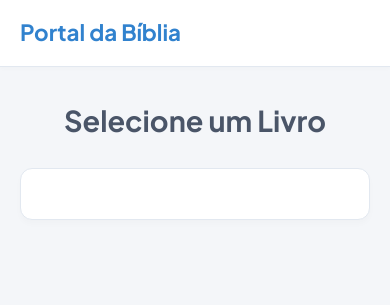
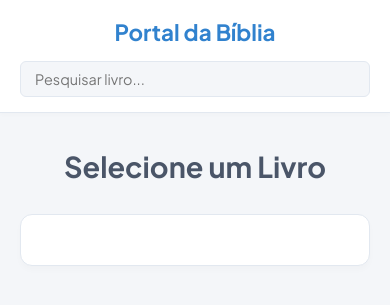
Before and after one commit to arthursaert/portal-da-biblia, a Flask app: page / in a window 390 px wide. Shown: the top 305 px of the page. Run offline with Flask 3, Linux system fonts and the light colour scheme; data that the repository does not hold is empty.

Commit message:
Feat: Adicionada barra de pesquisa contextual para livros e capítulos

```diff
--- a/static/css/style.css
+++ b/static/css/style.css
@@ -43,12 +43,42 @@ body {
     display: flex;
     justify-content: space-between;
     align-items: center;
+    gap: 15px;
 }
 
 .logo {
     font-size: 1.4rem;
     font-weight: 700;
     color: var(--cor-destaque);
+    white-space: nowrap;
+}
+
+/* Alinhamento dos Controles à Direita */
+.controles-topo {
+    display: flex;
+    align-items: center;
+    gap: 12px;
+}
+
+/* Campo de Pesquisa Elegante */
+.campo-pesquisa {
+    padding: 8px 14px;
+    border-radius: 6px;
+    border: 1px solid var(--borda);
+    background-color: var(--bg-principal);
+    font-family: inherit;
+    font-size: 0.9rem;
+    color: var(--cor-texto);
+    outline: none;
+    width: 200px;
+    transition: all 0.2s ease;
+}
+
+.campo-pesquisa:focus {
+    border-color: var(--cor-destaque);
+    background-color: white;
+    width: 250px;
+    box-shadow: 0 0 0 3px rgba(49, 130, 206, 0.15);
 }
 
 /* Botão Voltar Inteligente */
@@ -63,6 +93,7 @@ body {
     font-size: 0.9rem;
     cursor: pointer;
     transition: all 0.2s;
+    white-space: nowrap;
 }
 
 .btn-voltar:hover {
@@ -171,6 +202,21 @@ body {
 
 /* Ajustes Responsivos */
 @media (max-width: 600px) {
+    .topo-flex {
+        flex-direction: column;
+        align-items: center;
+        gap: 10px;
+    }
+    .controles-topo {
+        width: 100%;
+        justify-content: center;
+    }
+    .campo-pesquisa {
+        width: 100%;
+    }
+    .campo-pesquisa:focus {
+        width: 100%;
+    }
     .grade-selecao {
         grid-template-columns: repeat(auto-fill, minmax(100px, 1fr));
     }
--- a/static/js/app.js
+++ b/static/js/app.js
@@ -1,5 +1,6 @@
 document.addEventListener('DOMContentLoaded', () => {
     const btnVoltar = document.getElementById('btn-voltar');
+    const campoPesquisa = document.getElementById('campo-pesquisa');
     const tituloLeitura = document.getElementById('titulo-leitura-atual');
     const areaTextoBiblico = document.getElementById('area-texto-biblico');
 
@@ -15,9 +16,14 @@ document.addEventListener('DOMContentLoaded', () => {
 
         tituloLeitura.textContent = "Selecione um Livro";
         btnVoltar.classList.add('oculto');
+
+        // Configura e limpa a barra de pesquisa para filtrar Livros
+        campoPesquisa.classList.remove('oculto');
+        campoPesquisa.value = "";
+        campoPesquisa.placeholder = "Pesquisar livro...";
+
         areaTextoBiblico.innerHTML = '<div class="carregando">Carregando livros...</div>';
 
-        // Caso os livros já tenham sido baixados uma vez, evita nova requisição HTTP
         if (bancoDadosLivros.length > 0) {
             renderizarGradeLivros(bancoDadosLivros);
             return;
@@ -35,7 +41,7 @@ document.addEventListener('DOMContentLoaded', () => {
             });
     }
 
-    // 2. Renderiza a lista de livros no formato de botões organizados em grade
+    // 2. Renderiza a lista de livros no formato de botões
     function renderizarGradeLivros(livros) {
         areaTextoBiblico.innerHTML = '';
         const grade = document.createElement('div');
@@ -44,6 +50,7 @@ document.addEventListener('DOMContentLoaded', () => {
         livros.forEach(livro => {
             const botao = document.createElement('button');
             botao.className = 'btn-opcao';
+            botao.setAttribute('data-nome', livro.nome.toLowerCase());
             botao.textContent = livro.nome;
             botao.addEventListener('click', () => carregarMenuCapitulos(livro.nome, livro.total_capitulos));
             grade.appendChild(botao);
@@ -55,10 +62,15 @@ document.addEventListener('DOMContentLoaded', () => {
     // 3. Renderiza os botões numéricos dos capítulos baseados no livro escolhido
     function carregarMenuCapitulos(nomeLivro, totalCapitulos) {
         livroSelecionado = nomeLivro;
+        capituloSelecionado = "";
 
         tituloLeitura.textContent = nomeLivro;
-        btnVoltar.textContent = "← Escolher Outro Livro";
         btnVoltar.classList.remove('oculto');
+
+        // Configura e limpa a barra de pesquisa para filtrar Capítulos
+        campoPesquisa.classList.remove('oculto');
+        campoPesquisa.value = "";
+        campoPesquisa.placeholder = "Pesquisar capítulo...";
 
         areaTextoBiblico.innerHTML = '';
         const gradeCapitulos = document.createElement('div');
@@ -67,6 +79,7 @@ document.addEventListener('DOMContentLoaded', () => {
         for (let i = 1; i <= totalCapitulos; i++) {
             const botaoCap = document.createElement('button');
             botaoCap.className = 'btn-opcao';
+            botaoCap.setAttribute('data-cap', i.toString());
             botaoCap.textContent = i;
             botaoCap.addEventListener('click', () => carregarTextoCapitulo(nomeLivro, i));
             gradeCapitulos.appendChild(botaoCap);
@@ -79,8 +92,11 @@ document.addEventListener('DOMContentLoaded', () => {
     function carregarTextoCapitulo(livro, capitulo) {
         capituloSelecionado = capitulo;
 
-        btnVoltar.textContent = `← Ver Capítulos de ${livro}`;
         tituloLeitura.textContent = `${livro} — Capítulo ${capitulo}`;
+
+        // Oculta a barra de pesquisa durante a leitura do texto
+        campoPesquisa.classList.add('oculto');
+
         areaTextoBiblico.innerHTML = '<div class="carregando">Carregando textos sagrados...</div>';
 
         fetch(`/api/texto/${encodeURIComponent(livro)}/${capitulo}`)
@@ -110,7 +126,6 @@ document.addEventListener('DOMContentLoaded', () => {
                     });
 
                     areaTextoBiblico.appendChild(containerLeitura);
-                    // Rola a página suavemente para o topo do texto
                     window.scrollTo({ top: 0, behavior: 'smooth' });
                 } else {
                     areaTextoBiblico.innerHTML = `<div class="carregando" style="color:red;">Erro: ${data.erro}</div>`;
@@ -122,15 +137,38 @@ document.addEventListener('DOMContentLoaded', () => {
             });
     }
 
-    // 5. Gerenciador do Botão de Voltar (Sabe se volta para os capítulos ou para os livros)
+    // 5. Lógica da Barra de Pesquisa Contextual Inteligente
+    campoPesquisa.addEventListener('input', (e) => {
+        const termoBusca = e.target.value.trim().toLowerCase();
+        const botoes = areaTextoBiblico.querySelectorAll('.btn-opcao');
+
+        botoes.forEach(botao => {
+            if (livroSelecionado === "") {
+                // Estado 1: Filtrando Livros pelo nome
+                const nomeLivro = botao.getAttribute('data-nome');
+                if (nomeLivro.includes(termoBusca)) {
+                    botao.classList.remove('oculto');
+                } else {
+                    botao.classList.add('oculto');
+                }
+            } else {
+                // Estado 2: Filtrando Capítulos pelo número exato ou inicial
+                const numCapitulo = botao.getAttribute('data-cap');
+                if (termoBusca === "" || numCapitulo.startsWith(termoBusca)) {
+                    botao.classList.remove('oculto');
+                } else {
+                    botao.classList.add('oculto');
+                }
+            }
+        });
+    });
+
+    // 6. Gerenciador do Botão de Voltar
     btnVoltar.addEventListener('click', () => {
         if (capituloSelecionado !== "") {
-            // Se estava lendo o texto, volta para a seleção de capítulos daquele livro
             const livroAtivo = bancoDadosLivros.find(l => l.nome === livroSelecionado);
             carregarMenuCapitulos(livroAtivo.nome, livroAtivo.total_capitulos);
-            capituloSelecionado = "";
         } else if (livroSelecionado !== "") {
-            // Se estava na tela de capítulos, volta para a tela inicial de livros
             carregarMenuLivros();
         }
     });
--- a/templates/index.html
+++ b/templates/index.html
@@ -14,7 +14,11 @@
     <header class="barra-topo">
         <div class="container topo-flex">
             <h1 class="logo">Portal da Bíblia</h1>
-            <button id="btn-voltar" class="btn-voltar oculto">← Escolher Outro Livro</button>
+
+            <div class="controles-topo">
+                <button id="btn-voltar" class="btn-voltar oculto">← Voltar</button>
+                <input type="text" id="campo-pesquisa" class="campo-pesquisa" placeholder="Pesquisar livro...">
+            </div>
         </div>
     </header>
 
```
